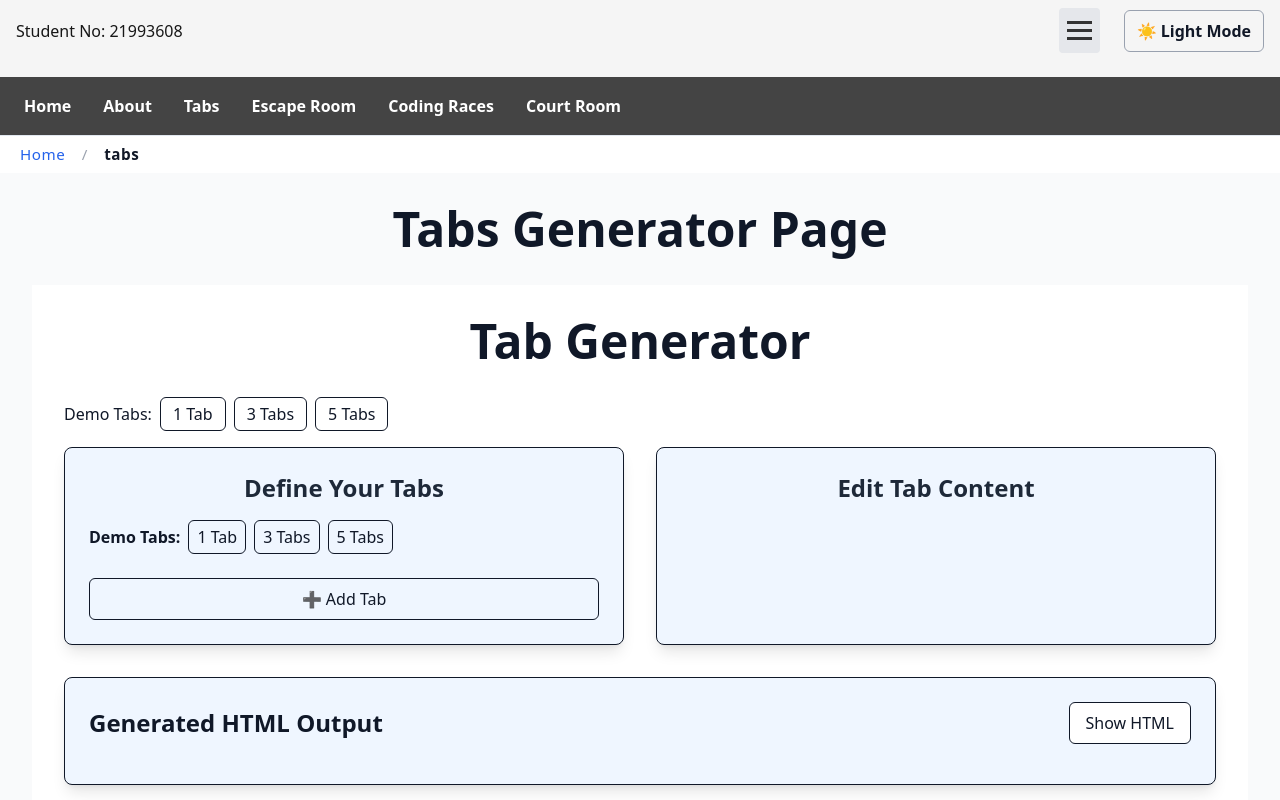
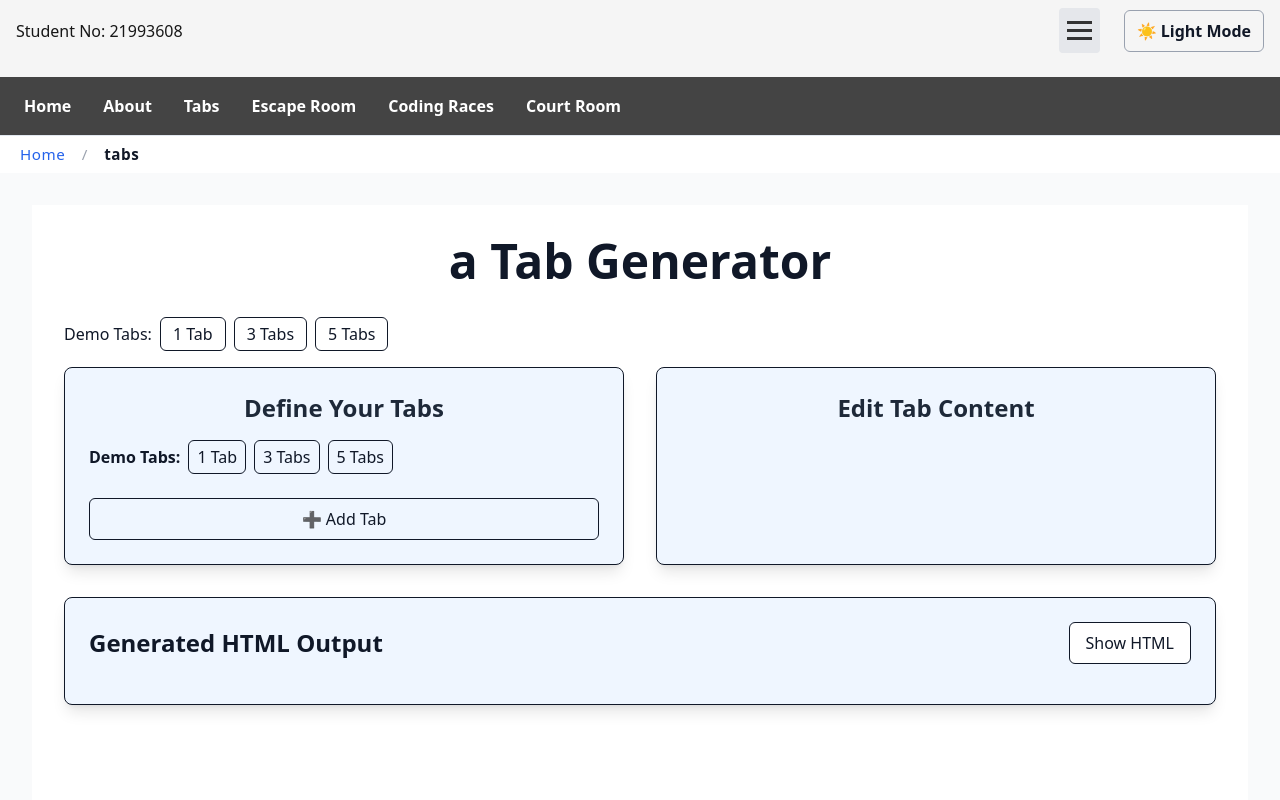
Before and after one commit to stephnewland/assignment-a1-p1-cse3cwa, a Next.js app: page /tabs in a window 1280 px wide. Shown: the top 800 px of the page. Built offline with nearby package versions, Linux system fonts and the light colour scheme.

Commit message:
Push tab generator change

```diff
--- a/app/layout.tsx
+++ b/app/layout.tsx
@@ -16,7 +16,7 @@ const geistMono = Geist_Mono({
 });
 
 export const metadata: Metadata = {
-  title: "LTU Tab Generator",
+  title: "LTU CSE3CWA",
   description: "Generated by create next app",
 };
 
@@ -31,7 +31,7 @@ export default function RootLayout({
   return (
     <html lang="en">
       <body
-        className={`${geistSans.variable} ${geistMono.variable} antialiased flex flex-col min-h-screen text-gray-900 dark:text-gray-100 transition-colors duration-300`}
+        className={`${geistSans.variable} ${geistMono.variable} antialiased flex flex-col min-h-screen bg-white text-gray-900 dark:bg-gray-900 dark:text-gray-100 transition-colors duration-300`}
       >
         <Header studentNumber={studentNumber} />
 
--- a/app/tabs/page.tsx
+++ b/app/tabs/page.tsx
@@ -9,10 +9,6 @@ export default function TabsPage() {
   return (
     <main className="min-h-screen w-full bg-gray-50 dark:bg-gray-900 transition-colors duration-300">
       <div className="container mx-auto p-8">
-        <h1 className="text-5xl font-bold mb-8 text-center dark:text-gray-100 text-gray-900">
-          Tabs Generator Page
-        </h1>
-
         <TabGenerator />
       </div>
     </main>
--- a/components/TabGenerator.tsx
+++ b/components/TabGenerator.tsx
@@ -183,7 +183,7 @@ ${script}
             isDarkMode ? "text-gray-100" : "text-gray-900"
           }`}
         >
-          Tab Generator
+          a Tab Generator
         </h1>
 
         {/* Demo Preset Selector */}
```
